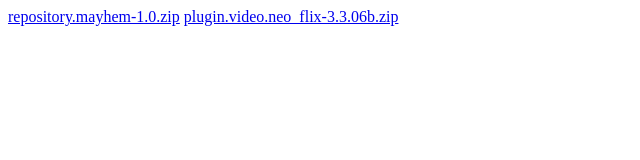
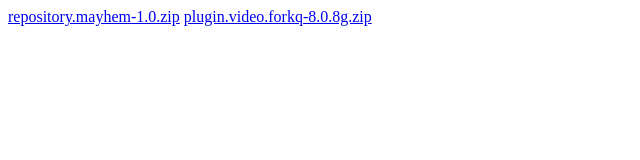
Before and after one commit to mfirepo/mfirepo.github.io, a plain HTML site: page mayhem/index.html in a window 1280 px wide. Shown: the full height of the page, 0-640 px from the left. Drawn offline with Linux system fonts and the light colour scheme.

Commit message:
Update index.html

```diff
--- a/mayhem/index.html
+++ b/mayhem/index.html
@@ -1,2 +1,2 @@
 <a href="repository.mayhem-1.0.zip">repository.mayhem-1.0.zip</a>
-<a href="plugin.video.neo_flix-3.3.06b.zip">plugin.video.neo_flix-3.3.06b.zip</a>
+<a href="plugin.video.forkq-8.0.8g.zip">plugin.video.forkq-8.0.8g.zip</a>
```
